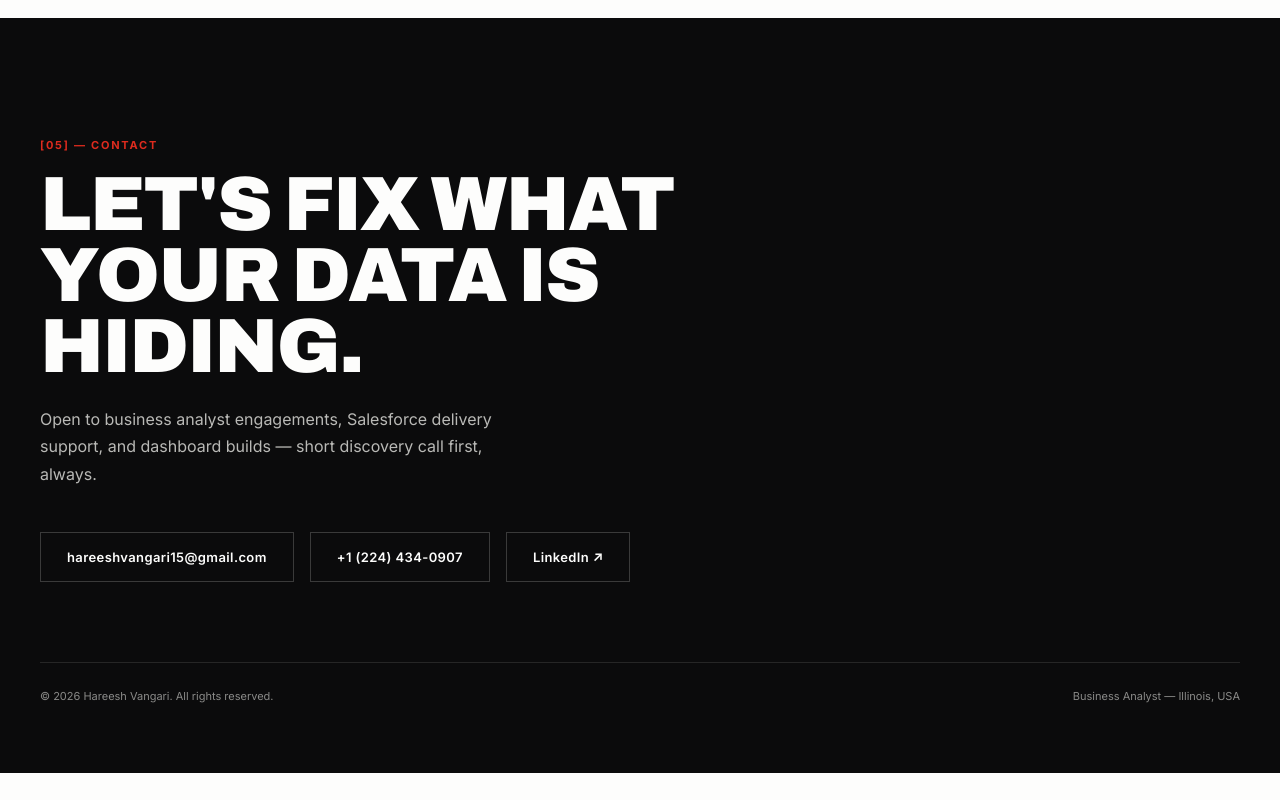
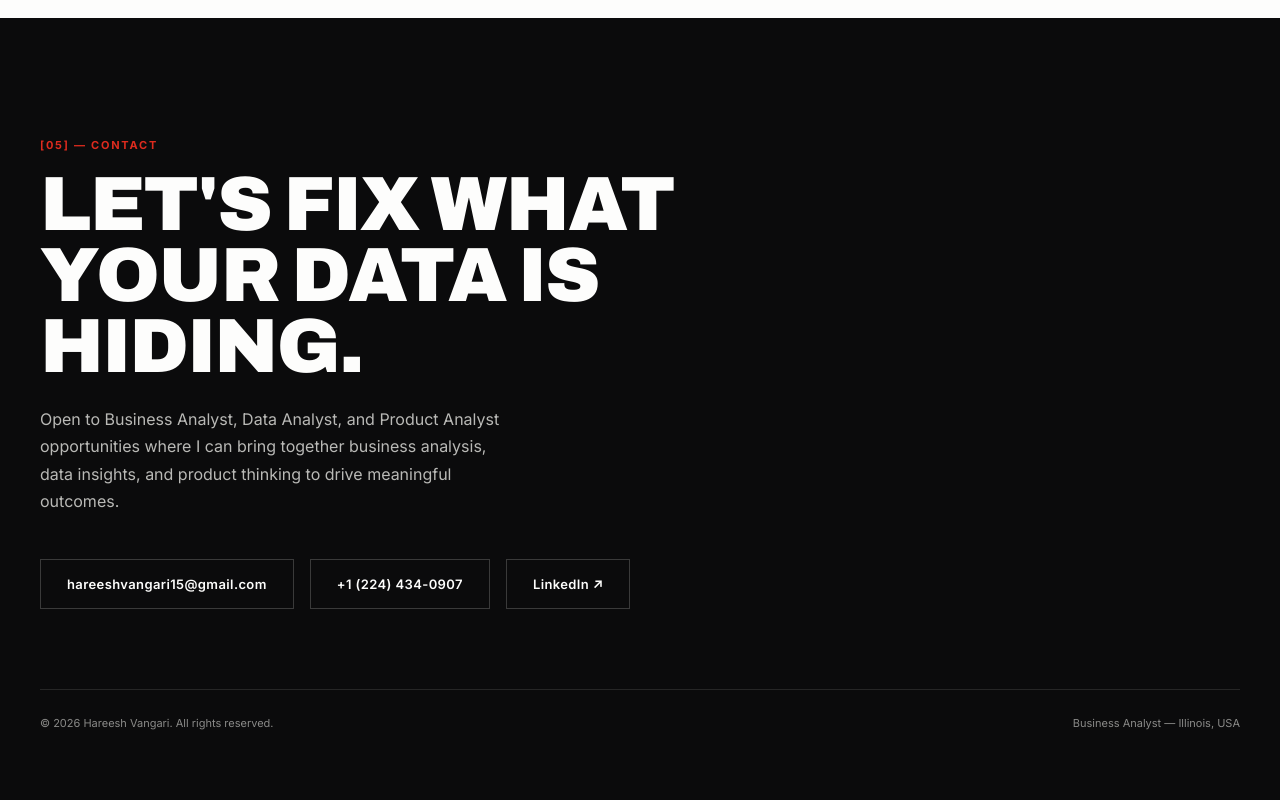
Before and after one commit to hareesh-15/hareesh-vangari, a plain HTML site: page index.html in a window 1280 px wide. Shown: the part 4523-5323 px from the top of the page. Before the commit the page ends 5296 px from the top, so only its background shows below. Drawn offline with nearby package versions, Linux system fonts and the light colour scheme.

Commit message:
Revise contact section for updated professional focus
Updated the contact paragraph to reflect new opportunities.

```diff
--- a/index.html
+++ b/index.html
@@ -496,7 +496,7 @@
     <div class="wrap">
       <span class="eyebrow reveal">[05] — Contact</span>
       <h2 class="reveal">LET'S FIX WHAT<br>YOUR DATA IS<br>HIDING.</h2>
-      <p class="reveal">Open to business analyst engagements, Salesforce delivery support, and dashboard builds — short discovery call first, always.</p>
+      <p class="reveal">Open to Business Analyst, Data Analyst, and Product Analyst opportunities where I can bring together business analysis, data insights, and product thinking to drive meaningful outcomes.</p>
       <div class="contact-links reveal">
         <a class="c-link" href="mailto:hareeshvangari15@gmail.com">hareeshvangari15@gmail.com</a>
         <a class="c-link" href="tel:+12244340907">+1 (224) 434-0907</a>
```
